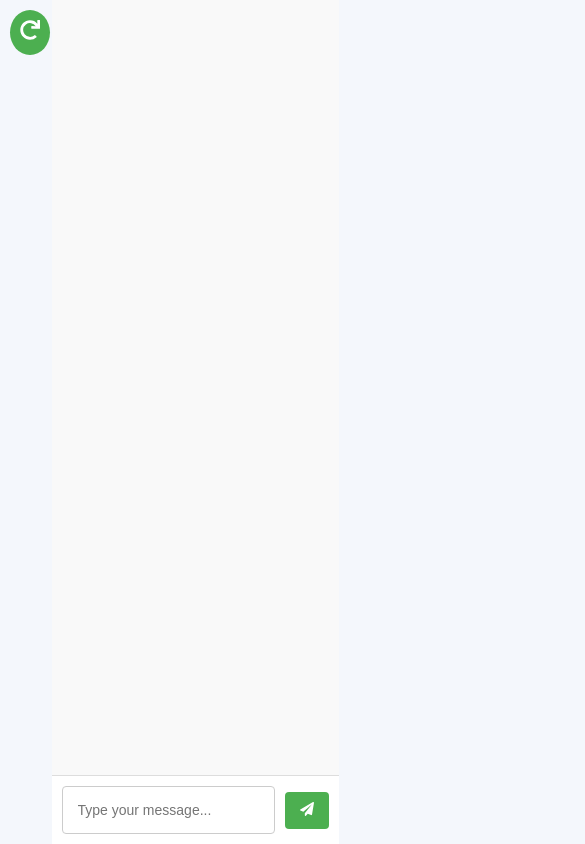
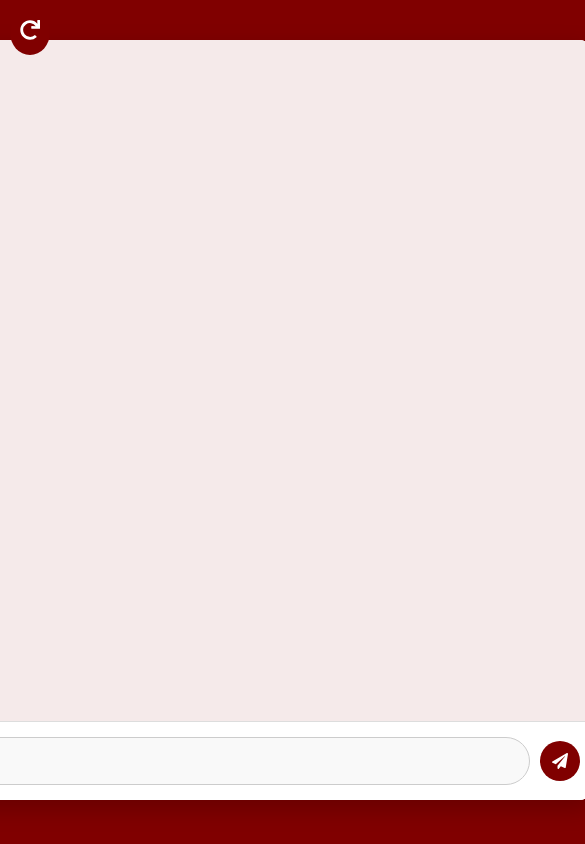
Before and after one commit to Mozhnevskyi/Hackathon-2024, a React (Create React App) app in the folder front/react-frontend/: page / in a window 390 px wide. Shown: the whole page, 585 px wide, since content can reach past the window. Built offline with nearby package versions, Linux system fonts and the light colour scheme.

Commit message:
Update App.css

```diff
--- a/front/react-frontend/src/App.css
+++ b/front/react-frontend/src/App.css
@@ -7,11 +7,13 @@
 
 body {
   font-family: "Arial", sans-serif;
-  background-color: #f4f7fc;
+  background-color: #800000; /* Глибокий бордовий фон */
   height: 100vh;
   display: flex;
   justify-content: center;
   align-items: center;
+  margin: 0;
+  padding: 0;
 }
 
 .App {
@@ -24,68 +26,98 @@ body {
 .chat-container {
   display: flex;
   flex-direction: column;
-  height: 100%;
+  height: 90%;
+  width: 800px; /* Фіксована ширина для чату */
   background-color: #fff;
+  border-radius: 16px;
+  box-shadow: 0 8px 24px rgba(0, 0, 0, 0.2);
+  overflow: hidden;
+  margin: 40px auto 0; /* Відступ зверху 20px, автоцентр по горизонталі */
 }
+
 
 .messages {
   flex-grow: 1;
   overflow-y: auto;
-  padding: 10px;
+  padding: 15px;
   display: flex;
   flex-direction: column;
   gap: 10px;
-  background-color: #f9f9f9;
+  background-color: #f5eaea; /* Світлий бордовий фон для повідомлень */
 }
 
 .message {
-  padding: 10px;
-  border-radius: 8px;
-  max-width: 70%;
+  padding: 12px 18px;
+  border-radius: 16px; /* Закруглені краї для повідомлень */
+  max-width: 75%; /* Максимальна ширина повідомлення */
+  font-size: 16px;
+  word-wrap: break-word;
 }
 
 .user-message {
   align-self: flex-end;
-  background-color: #4caf50;
+  background-color: #a52a2a; /* Бордовий фон для повідомлень користувача */
   color: white;
+  box-shadow: 0 2px 6px rgba(0, 0, 0, 0.2);
 }
 
 .bot-message {
   align-self: flex-start;
-  background-color: #e0e0e0;
+  background-color: #e0d4d4; /* Світлий бордовий відтінок для бота */
   color: #333;
+  box-shadow: 0 2px 6px rgba(0, 0, 0, 0.1);
 }
 
 .input-form {
   display: flex;
   align-items: center;
-  padding: 10px;
+  padding: 15px;
   background-color: #fff;
   border-top: 1px solid #ddd;
 }
 
 .input-field {
-  flex-grow: 1;
+  flex-grow: 2; /* Поле займає максимум доступного простору */
+  width: 90%; /* Ширина інпуту */
   padding: 15px;
   font-size: 16px;
   border: 1px solid #ccc;
-  border-radius: 4px;
+  border-radius: 24px; /* Закруглені краї, як у ChatGPT */
   margin-right: 10px;
+  transition: border-color 0.3s ease, width 0.3s ease-in-out; /* Плавні переходи */
+  background-color: #f9f9f9; /* Світлий фон для інпуту */
+}
+
+.input-field:focus {
+  border-color: #800000; /* Бордовий акцент при фокусі */
+  outline: none;
+  background-color: #ffffff; /* Білий фон під час фокусу */
+  box-shadow: 0 0 8px rgba(128, 0, 0, 0.3); /* Легке сяйво */
 }
 
 .send-button {
-  padding: 10px 15px;
-  background-color: #4caf50;
+  padding: 10px;
+  background-color: #800000; /* Бордовий колір кнопки */
   color: white;
   border: none;
-  border-radius: 4px;
+  border-radius: 50%; /* Кругла кнопка */
   cursor: pointer;
   font-size: 18px;
-  transition: background-color 0.3s ease;
+  width: 48px; /* Розмір кнопки */
+  height: 48px;
+  display: flex;
+  justify-content: center;
+  align-items: center;
+  transition: background-color 0.3s ease, transform 0.2s ease;
 }
 
-.send-button.disabled {
-  background-color: #ccc;
+.send-button:hover {
+  background-color: #a52a2a; /* Бордовий відтінок при наведенні */
+  transform: scale(1.1); /* Легке збільшення */
+}
+
+.send-button:disabled {
+  background-color: #ccc; /* Сірий колір для неактивної кнопки */
   cursor: not-allowed;
 }
 
@@ -93,7 +125,7 @@ body {
   position: absolute;
   top: 10px;
   left: 10px;
-  background-color: #4caf50;
+  background-color: #800000;
   color: white;
   border: none;
   border-radius: 50%;
@@ -101,10 +133,12 @@ body {
   cursor: pointer;
   font-size: 20px;
   z-index: 2;
+  transition: background-color 0.3s ease, transform 0.2s ease;
 }
 
 .reset-chat-button:hover {
-  background-color: #45a049;
+  background-color: #a52a2a; /* Бордовий відтінок при наведенні */
+  transform: scale(1.1); /* Легке збільшення */
 }
 
 .error {
@@ -113,12 +147,15 @@ body {
   margin: 10px 0;
 }
 
-@media (max-width: 600px) {
+@media (max-width: 768px) {
   .input-field {
+    width: 85%; /* Інпут трохи зменшується на менших екранах */
     font-size: 14px;
   }
 
   .send-button {
-    font-size: 14px;
+    width: 40px;
+    height: 40px;
+    font-size: 16px;
   }
 }
```
